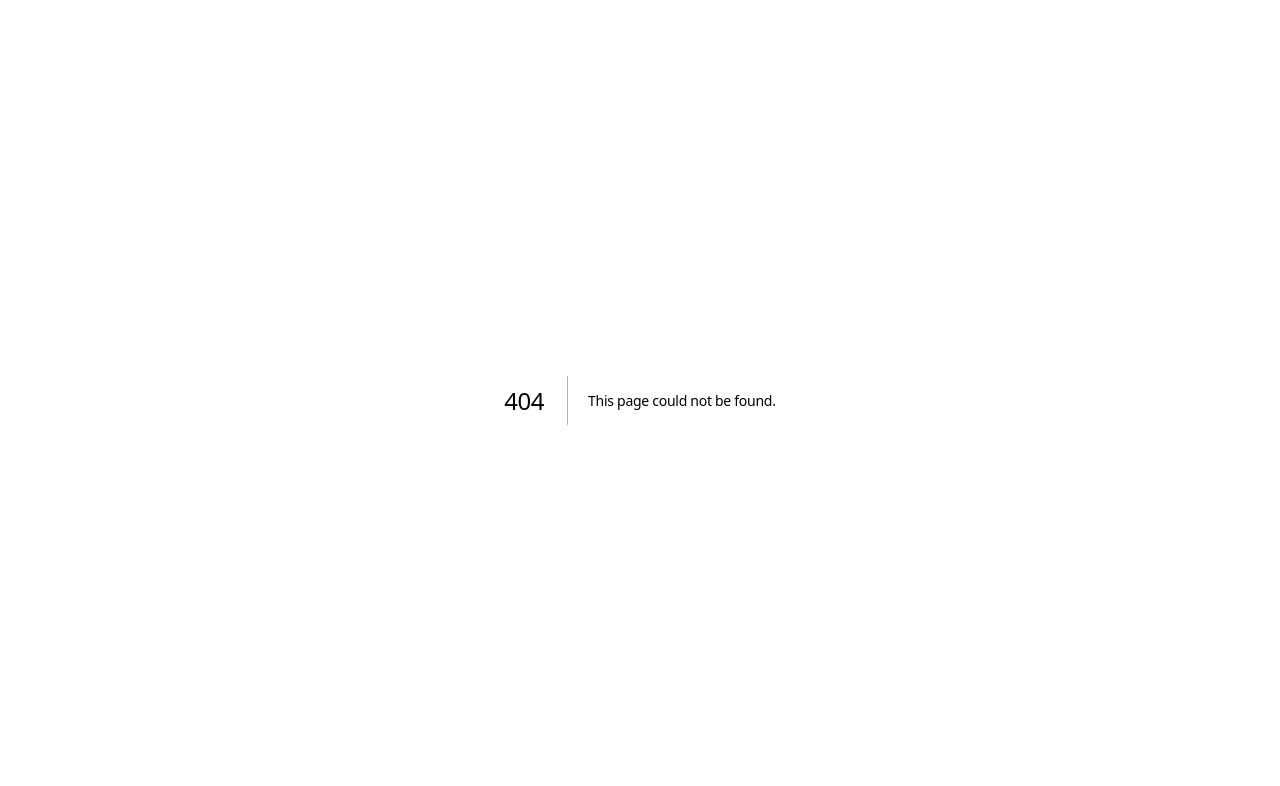
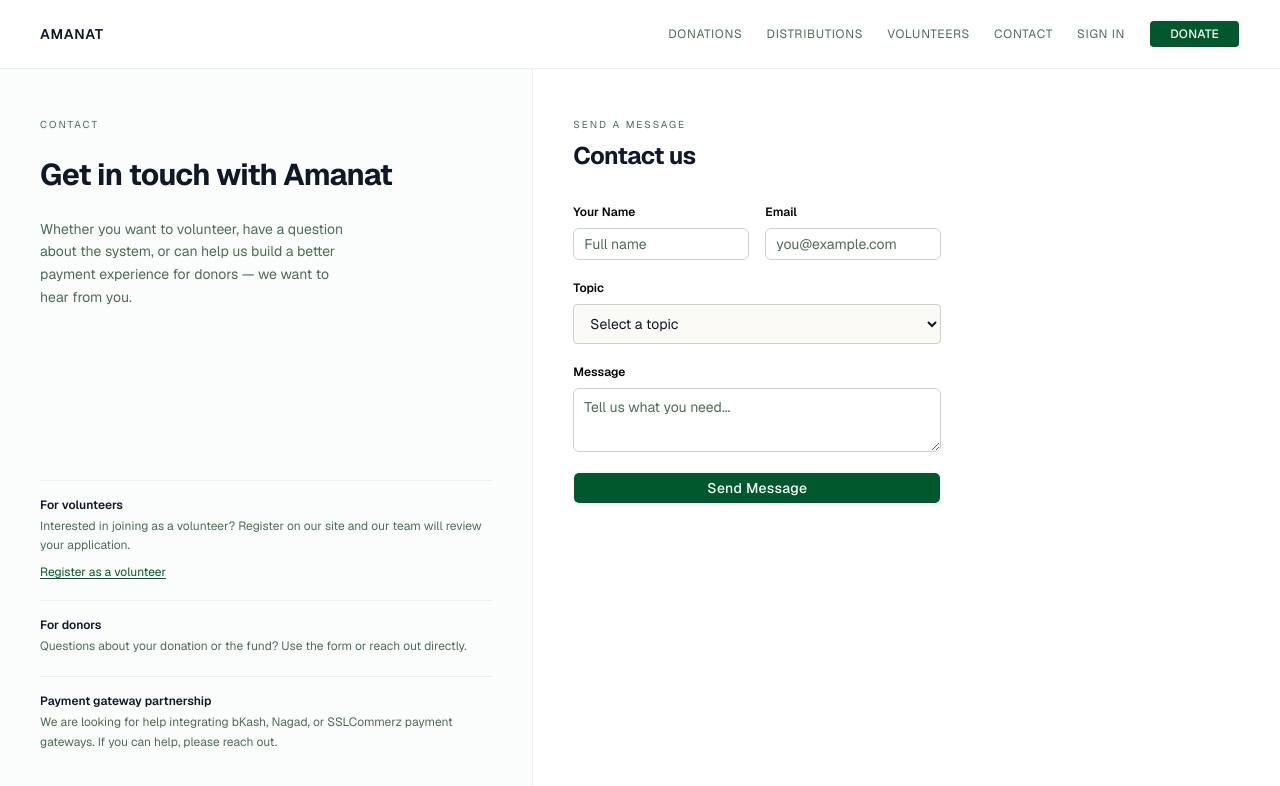
Before and after one commit to RAFSuNX/Amanat, a Next.js app: page /contact in a window 1280 px wide. Before the commit this address had no page. Shown: the top 786 px of the page. Built offline with nearby package versions, Linux system fonts and the light colour scheme.

Commit message:
Bold form labels sitewide, contact page with topics including payment gateway, contact in nav

```diff
--- a/app/(auth)/login/page.tsx
+++ b/app/(auth)/login/page.tsx
@@ -36,11 +36,11 @@
 
       <form onSubmit={handleSubmit} className="flex flex-col gap-5">
         <div className="flex flex-col gap-2">
-          <label className="text-[10px] uppercase tracking-[0.15em] text-muted-foreground">Email</label>
+          <label className="text-xs font-semibold text-foreground">Email</label>
           <Input type="email" autoComplete="email" value={email} onChange={(e) => setEmail(e.target.value)} required />
         </div>
         <div className="flex flex-col gap-2">
-          <label className="text-[10px] uppercase tracking-[0.15em] text-muted-foreground">Password</label>
+          <label className="text-xs font-semibold text-foreground">Password</label>
           <Input type="password" autoComplete="current-password" value={password} onChange={(e) => setPassword(e.target.value)} required />
         </div>
 
--- a/app/(auth)/register/page.tsx
+++ b/app/(auth)/register/page.tsx
@@ -61,7 +61,7 @@
   }
 
   const fieldClass = "flex flex-col gap-2"
-  const labelClass = "text-[10px] uppercase tracking-[0.15em] text-muted-foreground"
+  const labelClass = "text-xs font-semibold text-foreground"
   const selectClass = "flex h-10 w-full rounded border border-input bg-background px-3 py-2 text-sm"
 
   return (
--- /dev/null
+++ b/app/(public)/contact/contact-form.tsx
@@ -0,0 +1,96 @@
+"use client"
+
+import { useState } from "react"
+import { Button } from "@/components/ui/button"
+import { Input } from "@/components/ui/input"
+import { Textarea } from "@/components/ui/textarea"
+
+const labelClass = "text-xs font-semibold text-foreground"
+const fieldClass = "flex flex-col gap-2"
+
+const TOPICS = [
+  "General question",
+  "Volunteering",
+  "My donation",
+  "Payment gateway partnership",
+  "Media / press",
+  "Other",
+]
+
+export function ContactForm() {
+  const [name, setName] = useState("")
+  const [email, setEmail] = useState("")
+  const [topic, setTopic] = useState("")
+  const [message, setMessage] = useState("")
+  const [sent, setSent] = useState(false)
+  const [loading, setLoading] = useState(false)
+
+  async function submit(e: React.FormEvent) {
+    e.preventDefault()
+    setLoading(true)
+    // For now, just simulate — wire to email API when Resend is configured
+    await new Promise((r) => setTimeout(r, 800))
+    setLoading(false)
+    setSent(true)
+  }
+
+  if (sent) {
+    return (
+      <div className="flex flex-col justify-center px-10 py-12 gap-4">
+        <p className="text-[10px] uppercase tracking-[0.2em] text-primary">Sent</p>
+        <h2 className="text-2xl font-bold tracking-tight">Thank you.</h2>
+        <p className="text-sm text-muted-foreground leading-relaxed max-w-sm">
+          We have received your message and will get back to you as soon as possible.
+        </p>
+      </div>
+    )
+  }
+
+  return (
+    <div className="flex flex-col px-10 py-12 max-w-md">
+      <p className="text-[10px] uppercase tracking-[0.2em] text-muted-foreground mb-2">Send a message</p>
+      <h2 className="text-2xl font-bold tracking-tight mb-8">Contact us</h2>
+
+      <form onSubmit={submit} className="flex flex-col gap-5">
+        <div className="grid grid-cols-2 gap-4">
+          <div className={fieldClass}>
+            <label className={labelClass}>Your Name</label>
+            <Input value={name} onChange={(e) => setName(e.target.value)} required placeholder="Full name" />
+          </div>
+          <div className={fieldClass}>
+            <label className={labelClass}>Email</label>
+            <Input type="email" value={email} onChange={(e) => setEmail(e.target.value)} required placeholder="you@example.com" />
+          </div>
+        </div>
+
+        <div className={fieldClass}>
+          <label className={labelClass}>Topic</label>
+          <select
+            value={topic}
+            onChange={(e) => setTopic(e.target.value)}
+            required
+            className="flex h-10 w-full rounded border border-input bg-background px-3 py-2 text-sm"
+          >
+            <option value="">Select a topic</option>
+            {TOPICS.map((t) => <option key={t} value={t}>{t}</option>)}
+          </select>
+        </div>
+
+        <div className={fieldClass}>
+          <label className={labelClass}>Message</label>
+          <Textarea
+            value={message}
+            onChange={(e) => setMessage(e.target.value)}
+            required
+            rows={5}
+            placeholder="Tell us what you need..."
+          />
+        </div>
+
+        <Button type="submit" disabled={loading} className="w-full">
+          {loading ? "Sending..." : "Send Message"}
+        </Button>
+      </form>
+    </div>
+  )
+}
--- /dev/null
+++ b/app/(public)/contact/page.tsx
@@ -0,0 +1,60 @@
+export const dynamic = "force-dynamic"
+
+import { PublicNav } from "@/components/public-nav"
+
+export default function ContactPage() {
+  return (
+    <div className="min-h-screen flex flex-col">
+      <PublicNav donateButton />
+
+      <div className="flex-1 grid md:grid-cols-[1fr_1.4fr]">
+        {/* Left: context */}
+        <div className="hidden md:flex flex-col justify-between px-10 py-12 border-r border-border/40 bg-muted/20">
+          <div className="flex flex-col gap-4">
+            <p className="text-[10px] uppercase tracking-[0.2em] text-muted-foreground">Contact</p>
+            <h1 className="text-3xl font-bold tracking-tight leading-tight mt-2">
+              Get in touch with Amanat
+            </h1>
+            <p className="text-sm text-muted-foreground leading-relaxed max-w-xs mt-2">
+              Whether you want to volunteer, have a question about the system, or can help us build a better payment experience for donors — we want to hear from you.
+            </p>
+          </div>
+
+          <div className="flex flex-col gap-5">
+            {[
+              {
+                label: "For volunteers",
+                body: "Interested in joining as a volunteer? Register on our site and our team will review your application.",
+                link: { href: "/register", text: "Register as a volunteer" },
+              },
+              {
+                label: "For donors",
+                body: "Questions about your donation or the fund? Use the form or reach out directly.",
+              },
+              {
+                label: "Payment gateway partnership",
+                body: "We are looking for help integrating bKash, Nagad, or SSLCommerz payment gateways. If you can help, please reach out.",
+              },
+            ].map((item) => (
+              <div key={item.label} className="border-t border-border/40 pt-4 flex flex-col gap-1">
+                <p className="text-xs font-semibold">{item.label}</p>
+                <p className="text-xs text-muted-foreground leading-relaxed">{item.body}</p>
+                {item.link && (
+                  <a href={item.link.href} className="text-xs text-primary underline underline-offset-2 mt-1">
+                    {item.link.text}
+                  </a>
+                )}
+              </div>
+            ))}
+          </div>
+        </div>
+
+        {/* Right: contact form */}
+        <ContactForm />
+      </div>
+    </div>
+  )
+}
+
+// Client component for the form
+import { ContactForm } from "./contact-form"
--- a/app/(public)/donate/page.tsx
+++ b/app/(public)/donate/page.tsx
@@ -9,7 +9,7 @@
 import { PublicNav } from "@/components/public-nav"
 
 const PRESETS = [500, 1000, 2500, 5000]
-const labelClass = "text-[10px] uppercase tracking-[0.15em] text-muted-foreground"
+const labelClass = "text-xs font-semibold text-foreground"
 const fieldClass = "flex flex-col gap-2"
 
 export default function DonatePage() {
--- a/components/public-nav.tsx
+++ b/components/public-nav.tsx
@@ -11,6 +11,7 @@
     { href: "/ledger/donations", label: "Donations" },
     { href: "/ledger/distributions", label: "Distributions" },
     { href: "/ledger/volunteers", label: "Volunteers" },
+    { href: "/contact", label: "Contact" },
   ]
 
   return (
```
